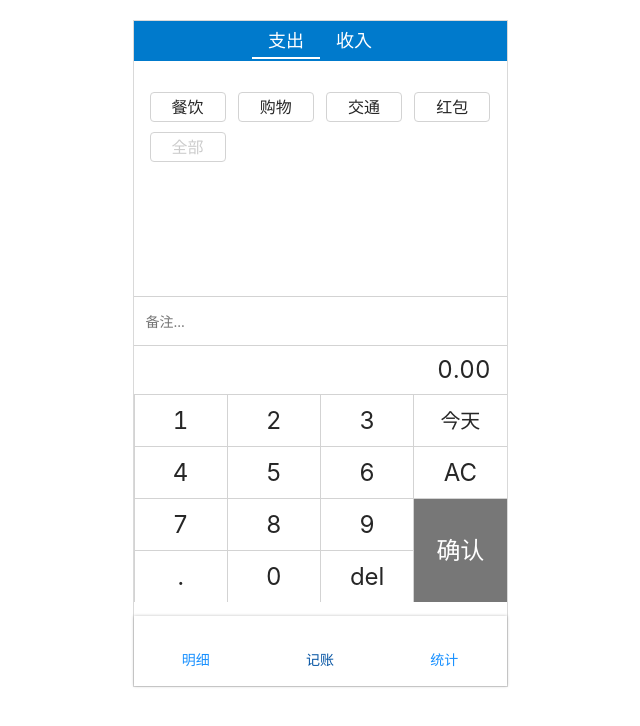
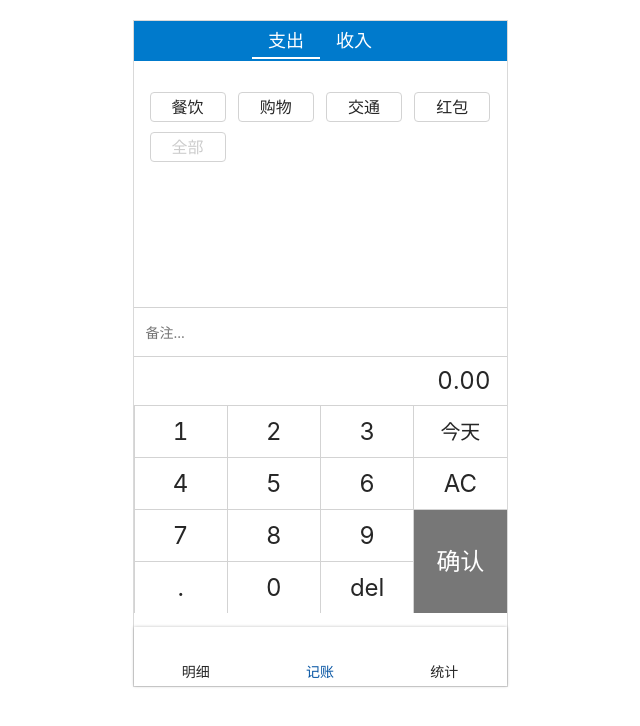
Before and after one commit to ml1234256/pot-money-react, a React app: page /#/money in a window 1280 px wide. Shown: the top 726 px of the page, without its empty margins (320-960 px from the left). Built offline with nearby package versions, Linux system fonts and the light colour scheme.

Commit message:
repair nav svg color bug

```diff
--- a/src/components/Nav.tsx
+++ b/src/components/Nav.tsx
@@ -6,17 +6,20 @@ const NavWrapper = styled.nav`
     box-shadow: 0 0 3px rgba(0, 0, 0, 0.25);
     >ul {
             display: flex;
-            padding: 5px 0 2px 0;
+            padding-top: 6px;
 
         > li {
                 flex-grow: 1;
+                margin-bottom:-10px;
             > a{
                 display: flex;
                 flex-direction: column;
                 justify-content: center;
                 align-items: center;
                 line-height: 1.5;
+                color: inherit;
                 .icon {
+                    fill: inherit;
                     width: 28px;
                     height: 28px;
                 }
```
